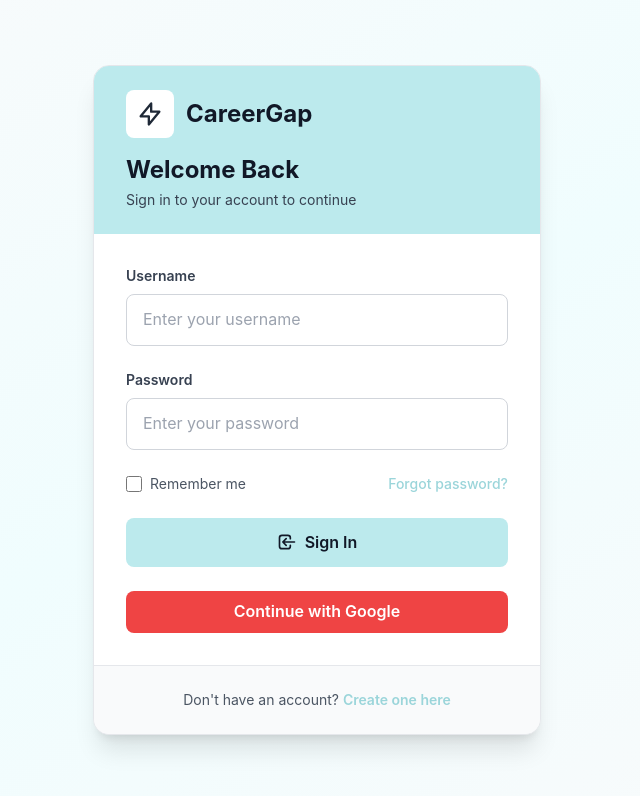
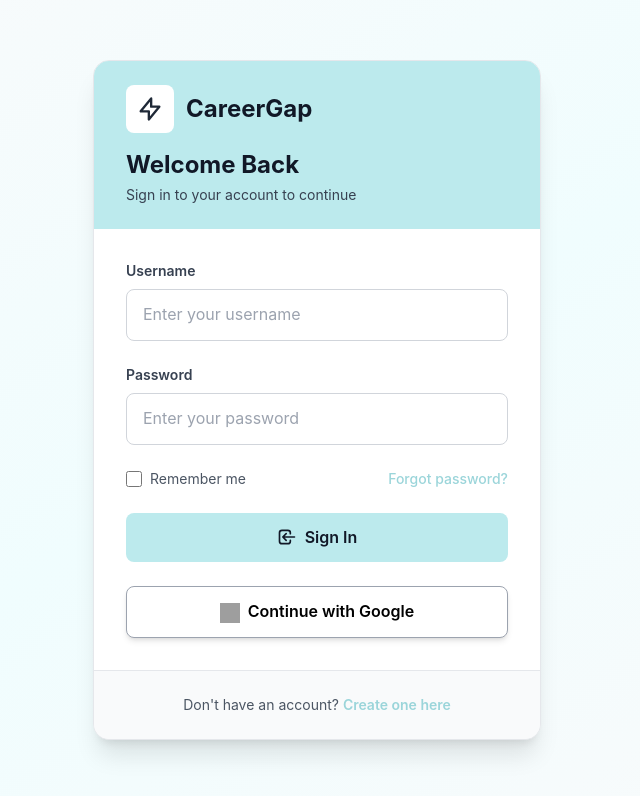
Before and after one commit to mauryamithilesh2/Ai-career-gap, a React (Create React App) app in the folder frontend/: page / in a window 1280 px wide. Shown: the top 796 px of the page, without its empty margins (323-963 px from the left). Built offline with nearby package versions, Linux system fonts and the light colour scheme; grey boxes are pictures that could not be loaded.

Commit message:
add google login logo

```diff
--- a/frontend/src/components/GoogleLoginButton.js
+++ b/frontend/src/components/GoogleLoginButton.js
@@ -13,8 +13,12 @@ function GoogleLoginButton() {
   return (
     <button
       onClick={handleGoogleLogin}
-      className="w-full bg-red-500 text-white font-semibold py-2 px-4 rounded-lg hover:bg-red-600 transition-colors"
+      className="w-full bg-white text-black font-semibold py-3 px-4 rounded-lg  transition-colors border border-gray-400 shadow-md"
     >
+      <img
+src="https://developers.google.com/identity/images/g-logo.png"    alt="Google"
+    className="w-5 h-5 inline-block mr-2 my-auto"
+  />
       Continue with Google
     </button>
   );
```
